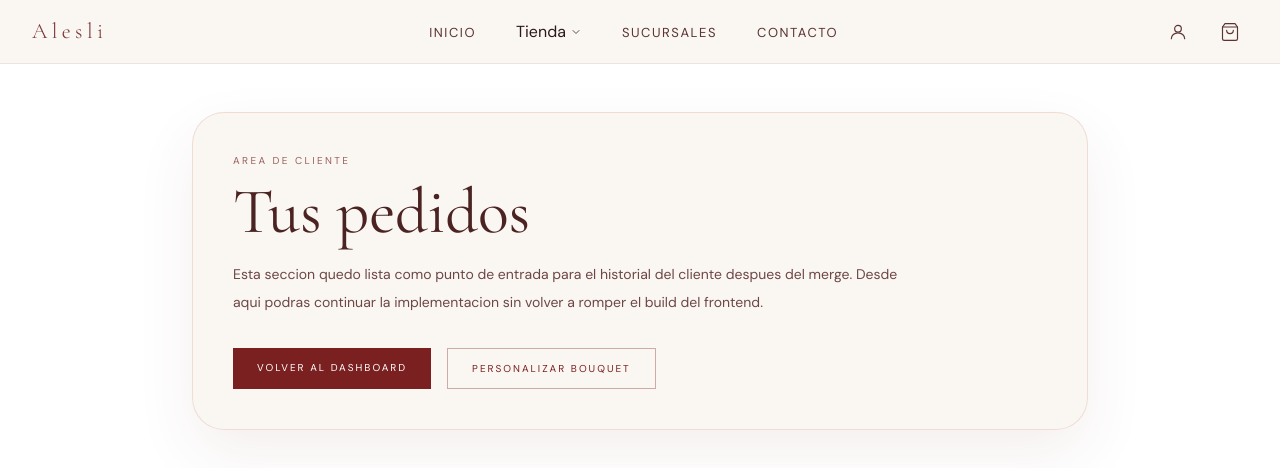
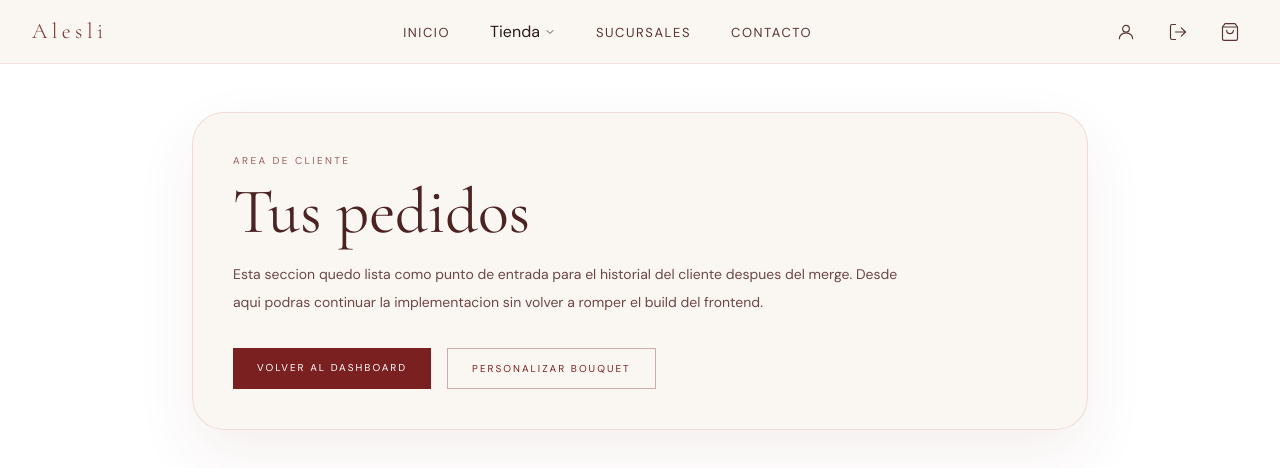
Before and after one commit to Aldoffacha/aleslisis, a Next.js app in the folder frontend/: page /cliente/pedidos in a window 1280 px wide. Shown: the top 468 px of the page. Built offline with nearby package versions, Linux system fonts and the light colour scheme.

Commit message:
feat: mejoras en dashboard y personalizacion de bouquets

```diff
--- a/frontend/adapters/ui/home-page.tsx
+++ b/frontend/adapters/ui/home-page.tsx
@@ -53,6 +53,11 @@ export default function HomePage() {
 })
   }, [router])
 
+  const handleLogout = async () => {
+    await auth.logout()
+    router.push('/login')
+  }
+
   useEffect(() => {
     if (!isClient || !showDashboard) return
     window.dispatchEvent(new Event('alesli-rose-background-start'))
@@ -75,7 +80,7 @@ export default function HomePage() {
 
       {showDashboard && (
         <>
-          <Navbar cartCount={0} isLoggedIn={isLoggedIn} />
+          <Navbar cartCount={0} isLoggedIn={isLoggedIn} onLogout={handleLogout} />
 
           <div className="main-content">
             <main className="pt-0">
--- a/frontend/adapters/ui/navbar.tsx
+++ b/frontend/adapters/ui/navbar.tsx
@@ -6,9 +6,10 @@ import { useState } from 'react'
 interface NavbarProps {
   cartCount?: number
   isLoggedIn?: boolean
+  onLogout?: () => void
 }
 
-export default function Navbar({ cartCount = 0, isLoggedIn = false }: NavbarProps) {
+export default function Navbar({ cartCount = 0, isLoggedIn = false, onLogout }: NavbarProps) {
   const userHref = isLoggedIn ? '/perfil' : '/login'
   const cartHref = isLoggedIn ? '/carrito' : '/login'
   const [tiendaOpen, setTiendaOpen] = useState(false)
@@ -53,6 +54,15 @@ export default function Navbar({ cartCount = 0, isLoggedIn = false }: NavbarProp
             <path d="M4 20c0-4 3.6-7 8-7s8 3 8 7" />
           </svg>
         </a>
+        {isLoggedIn && (
+          <button type="button" className="nav-icon-btn" aria-label="Cerrar sesion" onClick={onLogout}>
+            <svg width="20" height="20" viewBox="0 0 24 24" fill="none" stroke="currentColor" strokeWidth="1.4" strokeLinecap="round" strokeLinejoin="round">
+              <path d="M9 21H5a2 2 0 01-2-2V5a2 2 0 012-2h4" />
+              <polyline points="16 17 21 12 16 7" />
+              <line x1="21" y1="12" x2="9" y2="12" />
+            </svg>
+          </button>
+        )}
         <a href={cartHref} className="nav-icon-btn cart-badge" aria-label="Carrito">
           <svg width="20" height="20" viewBox="0 0 24 24" fill="none" stroke="currentColor" strokeWidth="1.4" strokeLinecap="round" strokeLinejoin="round">
             <path d="M6 2L3 6v14a2 2 0 002 2h14a2 2 0 002-2V6l-3-4z" />
--- a/frontend/adapters/ui/personalizacion-bouquets/personalizacion-bouquets-page.tsx
+++ b/frontend/adapters/ui/personalizacion-bouquets/personalizacion-bouquets-page.tsx
@@ -1,6 +1,7 @@
 'use client'
 
 import { useEffect, useState } from 'react'
+import { useRouter } from 'next/navigation'
 import Navbar from '@/adapters/ui/navbar'
 import { djangoAuthAdapter } from '@/adapters/api/auth-adapter'
 import { createAuthUseCases } from '@/domain/use-cases/auth'
@@ -14,6 +15,7 @@ import styles from './personalizacion-bouquets-page.module.css'
 const auth = createAuthUseCases(djangoAuthAdapter)
 
 export default function PersonalizacionBouquetsPage() {
+  const router = useRouter()
   const [selectedBouquetId, setSelectedBouquetId] = useState(bouquetOptions[0].id)
   const [searchValue, setSearchValue] = useState('')
   const [selectedFlowers, setSelectedFlowers] = useState<Record<string, number>>({})
@@ -85,9 +87,14 @@ export default function PersonalizacionBouquetsPage() {
     setSelectedFlowers({})
   }
 
+  const handleLogout = async () => {
+    await auth.logout()
+    router.push('/login')
+  }
+
   return (
     <div className={styles.pageShell}>
-      <Navbar isLoggedIn={isLoggedIn} cartCount={0} />
+      <Navbar isLoggedIn={isLoggedIn} cartCount={0} onLogout={handleLogout} />
 
       <main className={styles.pageContent}>
         <section className={styles.heroPanel}>
--- a/frontend/adapters/ui/personalizacion-bouquets/personalizacion-bouquets.data.ts
+++ b/frontend/adapters/ui/personalizacion-bouquets/personalizacion-bouquets.data.ts
@@ -91,8 +91,8 @@ export const flowerCatalog: FlowerCatalogItem[] = [
     note: 'Cabeza ancha para bouquets alegres y con mucha presencia.',
     imageSrc: '/flores/girasol.webp',
     render: {
-      widthPercent: 22,
-      maxWidth: 164,
+      widthPercent: 31,
+      maxWidth: 230,
       bottomOffset: 4,
       rotateJitter: 4,
       priority: 1,
@@ -107,8 +107,8 @@ export const flowerCatalog: FlowerCatalogItem[] = [
     note: 'Flor central refinada para contrastes intensos y bouquets romanticos.',
     imageSrc: '/flores/RosaRoja.webp',
     render: {
-      widthPercent: 17,
-      maxWidth: 128,
+      widthPercent: 55,
+      maxWidth: 413,
       bottomOffset: 2,
       rotateJitter: 7,
       priority: 2,
--- a/frontend/app/cliente/dashboard/page.tsx
+++ b/frontend/app/cliente/dashboard/page.tsx
@@ -50,13 +50,18 @@ export default function DashboardCliente() {
       .catch(() => router.push('/login'))
   }, [])
 
+  const handleLogout = async () => {
+    await auth.logout()
+    router.push('/login')
+  }
+
   useEffect(() => {
     window.dispatchEvent(new Event('alesli-rose-background-start'))
   }, [])
 
   return (
     <div className="min-h-screen font-[DM_Sans,sans-serif]">
-      <Navbar isLoggedIn={true} cartCount={0} />
+      <Navbar isLoggedIn={true} cartCount={0} onLogout={handleLogout} />
 
       {/* Hero bienvenida */}
       <section
--- a/frontend/app/cliente/pedidos/page.tsx
+++ b/frontend/app/cliente/pedidos/page.tsx
@@ -1,10 +1,24 @@
+'use client'
+
+import { useRouter } from 'next/navigation'
 import Link from 'next/link'
 import Navbar from '@/adapters/ui/navbar'
+import { createAuthUseCases } from '@/domain/use-cases/auth'
+import { djangoAuthAdapter } from '@/adapters/api/auth-adapter'
+
+const auth = createAuthUseCases(djangoAuthAdapter)
 
 export default function PedidosPage() {
+	const router = useRouter()
+
+	const handleLogout = async () => {
+		await auth.logout()
+		router.push('/login')
+	}
+
 	return (
 		<div className="min-h-screen font-[DM_Sans,sans-serif]">
-			<Navbar isLoggedIn={true} cartCount={0} />
+			<Navbar isLoggedIn={true} cartCount={0} onLogout={handleLogout} />
 
 			<main className="px-6 pb-16 pt-28 md:px-12 lg:px-20">
 				<section className="mx-auto max-w-4xl rounded-[32px] border border-[rgba(180,80,80,0.16)] bg-[rgba(250,246,240,0.9)] p-10 shadow-[0_24px_60px_rgba(122,53,53,0.08)] backdrop-blur">
```
